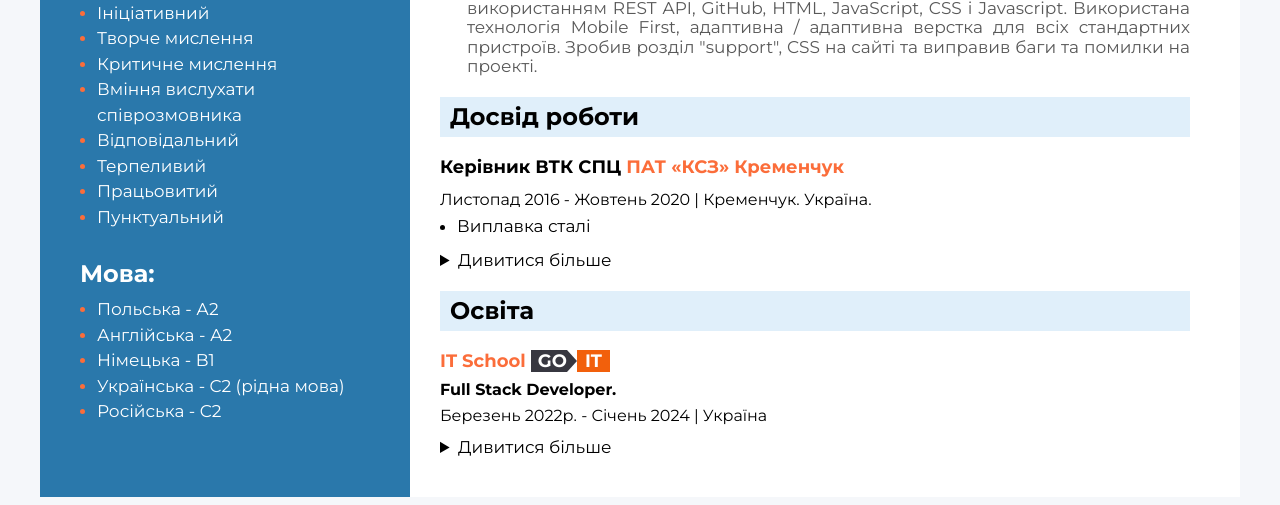
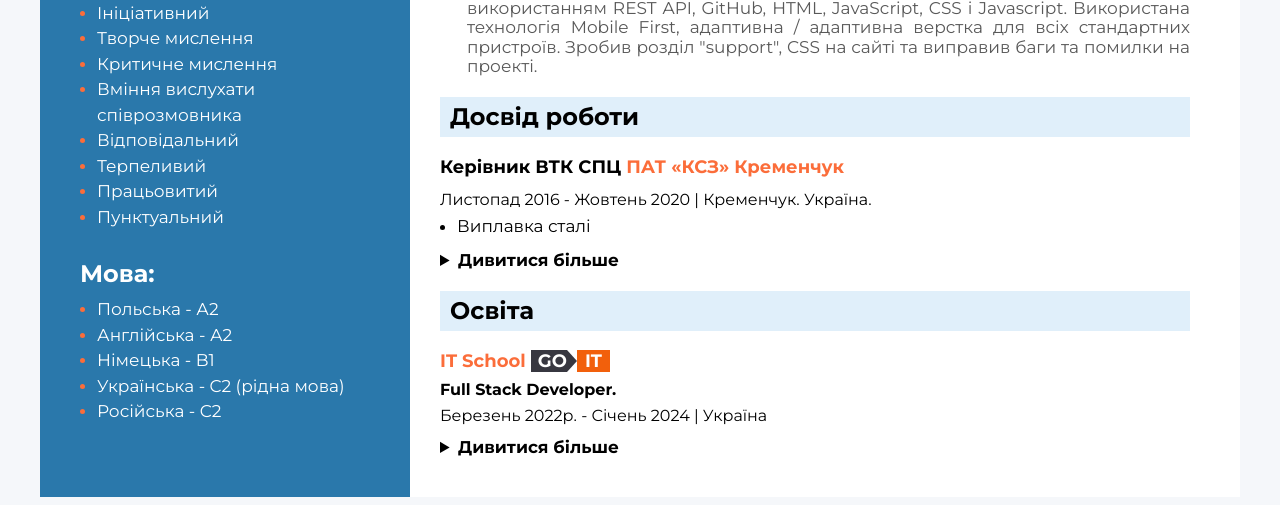
Before and after one commit to zefir0211/resume, a plain HTML site: page index.html in a window 1280 px wide. Shown: the part 900-1405 px from the top of the page. Drawn offline with Linux system fonts and the light colour scheme.

Commit message:
more-hover

```diff
--- a/sass/components/about-me/_work.scss
+++ b/sass/components/about-me/_work.scss
@@ -48,16 +48,21 @@
     margin-top: 15px;
     cursor: pointer;
     font-style: normal;
-    font-weight: normal;
+    font-weight: bolder;
     font-size: 17px;
     line-height: 1.15;
     color: var(--text-color-gray);
 
+    animation: pulse 2s infinite; // Анімація пульсації
     transition-property: all;
     transition-duration: 500ms;
     transition-timing-function: cubic-bezier(0.4, 0, 0.2, 1);
+    transition: color 500ms cubic-bezier(0.4, 0, 0.2, 1), transform 500ms cubic-bezier(0.4, 0, 0.2, 1);
+    transform: scale(1);
 
         &:hover {
+            transform: scale(1.01);
             color: var(--section-color);
+            animation-play-state: paused;
         }
 }
```
Also changed, not shown: css/index.css, css/index.min.css, 2 other files.
